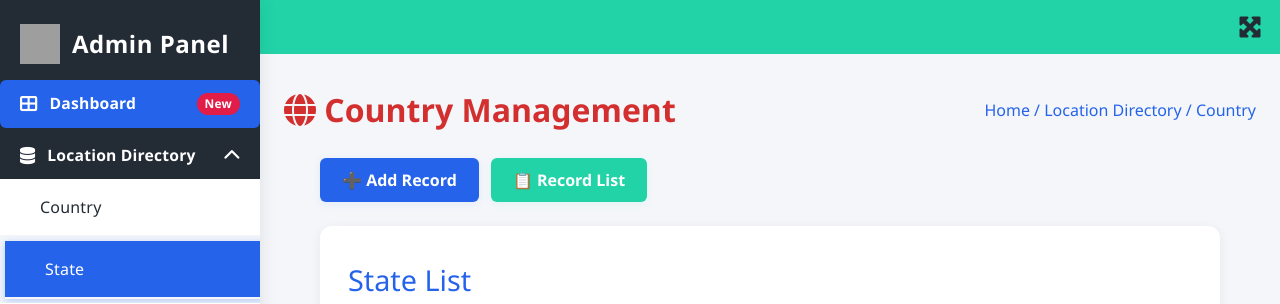
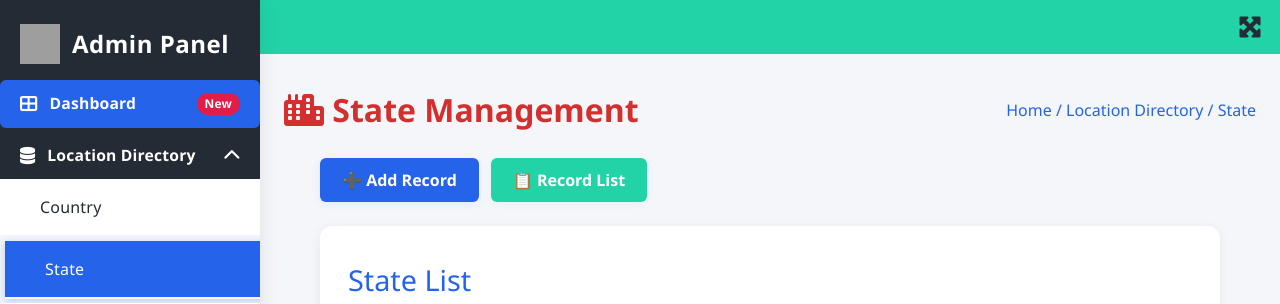
Before and after one commit to pritam521410/Admin_Dashboard, a PHP site: page /state.php in a window 1280 px wide. Shown: the top 304 px of the page. Run offline with PHP 8.4, Linux system fonts and the light colour scheme; grey boxes are pictures that could not be loaded.

Commit message:
some changes

```diff
--- a/frontend/admin/dashboard.php
+++ b/frontend/admin/dashboard.php
@@ -23,10 +23,10 @@
             <span class="more-info">More info <i class="fa fa-arrow-circle-right"></i></span>
           </div>
         </a>
-        <a href="state.php" style="text-decoration: none">
+        <a href="state.php"  style="text-decoration: none" >
           <div class="card card-orange">
             <div class="card-title">State</div>
-            <div class="card-value">4140</div>
+            <div class="card-value" id='StateCountForDashboard'>0</div>
             <span class="more-info">More info <i class="fa fa-arrow-circle-right"></i></span>
           </div>
         </a>
--- a/frontend/admin/state.php
+++ b/frontend/admin/state.php
@@ -11,7 +11,7 @@
   <?php include '../components/header.php'; ?>
   <?php include '../components/sidebar.php'; ?>
       <div class="main page-transition">
-      <?php include '../components/country-header.php'; ?>
+      <?php include '../components/state-header.php'; ?>
     <!-- Country management content (form/list) -->
     <div class="main-container" style="max-width: 900px; margin: 0 auto;">
       <div class="top-btns" style="display: flex; gap: 12px; margin-bottom: 24px;">
--- /dev/null
+++ b/frontend/components/state-header.php
@@ -0,0 +1,13 @@
+<!-- Country Page Header Component -->
+<div class="main-header">
+  <h1>
+    <a
+      href="admin/dashboard.php"
+      style="color: inherit; text-decoration: none"
+    >
+      <i class="fa fa-city"></i>
+    </a>
+    State Management
+  </h1>
+  <div class="breadcrumb">Home / Location Directory / State</div>
+</div>
--- a/frontend/js/dashboard.js
+++ b/frontend/js/dashboard.js
@@ -83,14 +83,23 @@ document.addEventListener("DOMContentLoaded", function () {
   async function countForDashboard() {
     try {
       const res = await fetch(`${baseUrl}/get-counts`);
+
       const data = await res.json();
+      console.log(data.data.countryCount, data.data.stateCount);
+
       const countryCountForDashboard = document.getElementById(
         "countryCountForDashboard"
       );
 
+      const StateCountForDashboard = document.getElementById(
+        "StateCountForDashboard"
+      );
       // console.log(data.data.country);
       if (countryCountForDashboard) {
-        countryCountForDashboard.textContent = data.data.country;
+        countryCountForDashboard.textContent = data.data.countryCount;
+      }
+      if (StateCountForDashboard) {
+        StateCountForDashboard.textContent = data.data.stateCount;
       }
     } catch (err) {
       console.error("Fetch error:", err);
@@ -99,6 +108,7 @@ document.addEventListener("DOMContentLoaded", function () {
   // Close sidebar on nav click (mobile only)
 
   countForDashboard();
+
   document.addEventListener("DOMContentLoaded", function () {
     // Handle main menu items (not submenu items)
     document.querySelectorAll(".sidebar nav > ul > li").forEach((el) => {
@@ -179,13 +189,14 @@ document.addEventListener("DOMContentLoaded", function () {
     // Add any additional initialization code here
     // For example, loading dashboard data, setting up event listeners, etc.
   });
+
+  window.toggleLocationDirectory = toggleLocationDirectory;
+  window.toggleMasterData = toggleMasterData;
+  window.toggleCollegeMaster = toggleCollegeMaster;
+  window.toggleExamMaster = toggleExamMaster;
+  window.toggleAdvMaster = toggleAdvMaster;
+  window.toggleEnquiryData = toggleEnquiryData;
+  window.toggleExtraPages = toggleExtraPages;
 });
 
 // Expose sidebar toggle functions globally for sidebar.php onclicks
-window.toggleLocationDirectory = toggleLocationDirectory;
-window.toggleMasterData = toggleMasterData;
-window.toggleCollegeMaster = toggleCollegeMaster;
-window.toggleExamMaster = toggleExamMaster;
-window.toggleAdvMaster = toggleAdvMaster;
-window.toggleEnquiryData = toggleEnquiryData;
-window.toggleExtraPages = toggleExtraPages;
```
Also changed, not shown: frontend/js/country.js (+4 -7 lines).
